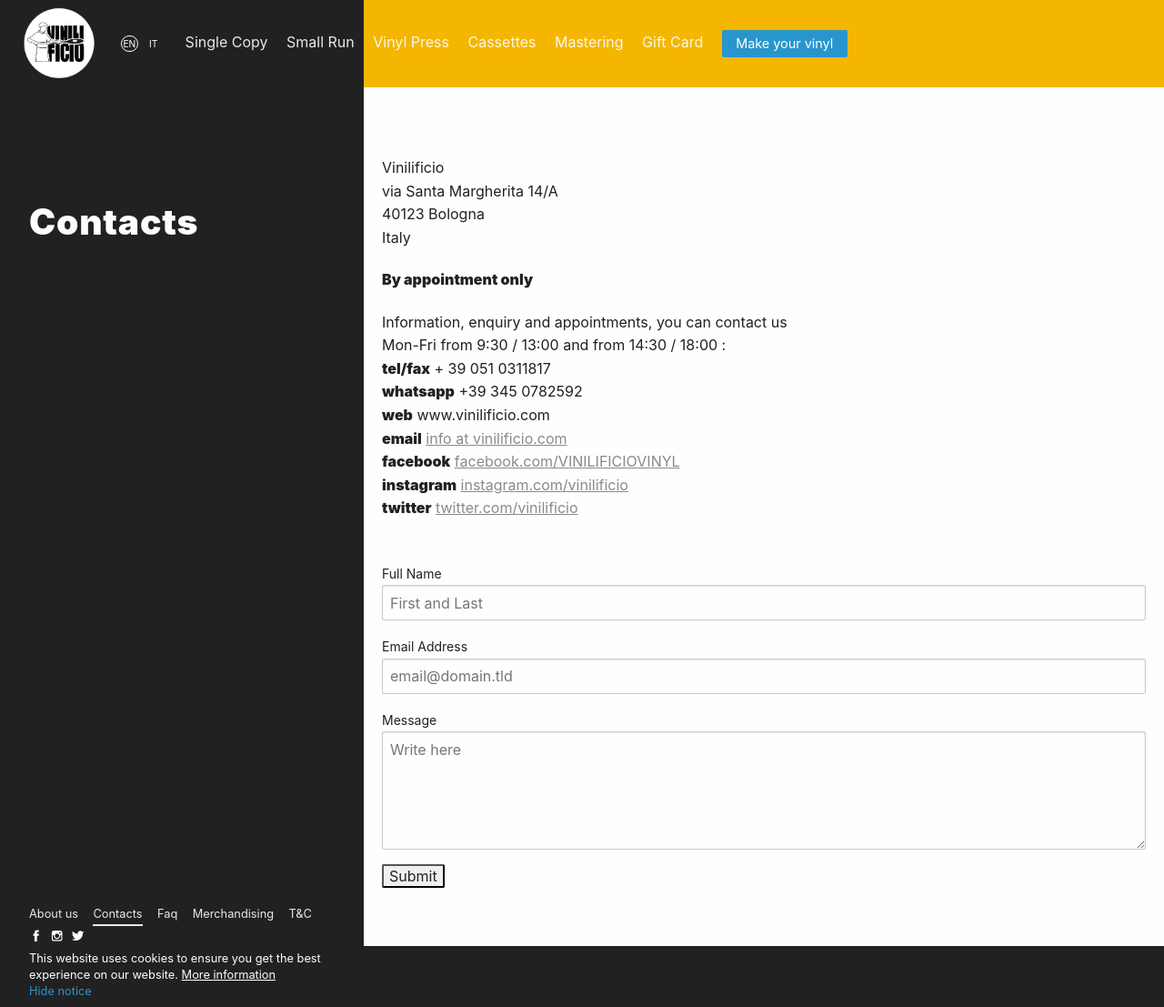
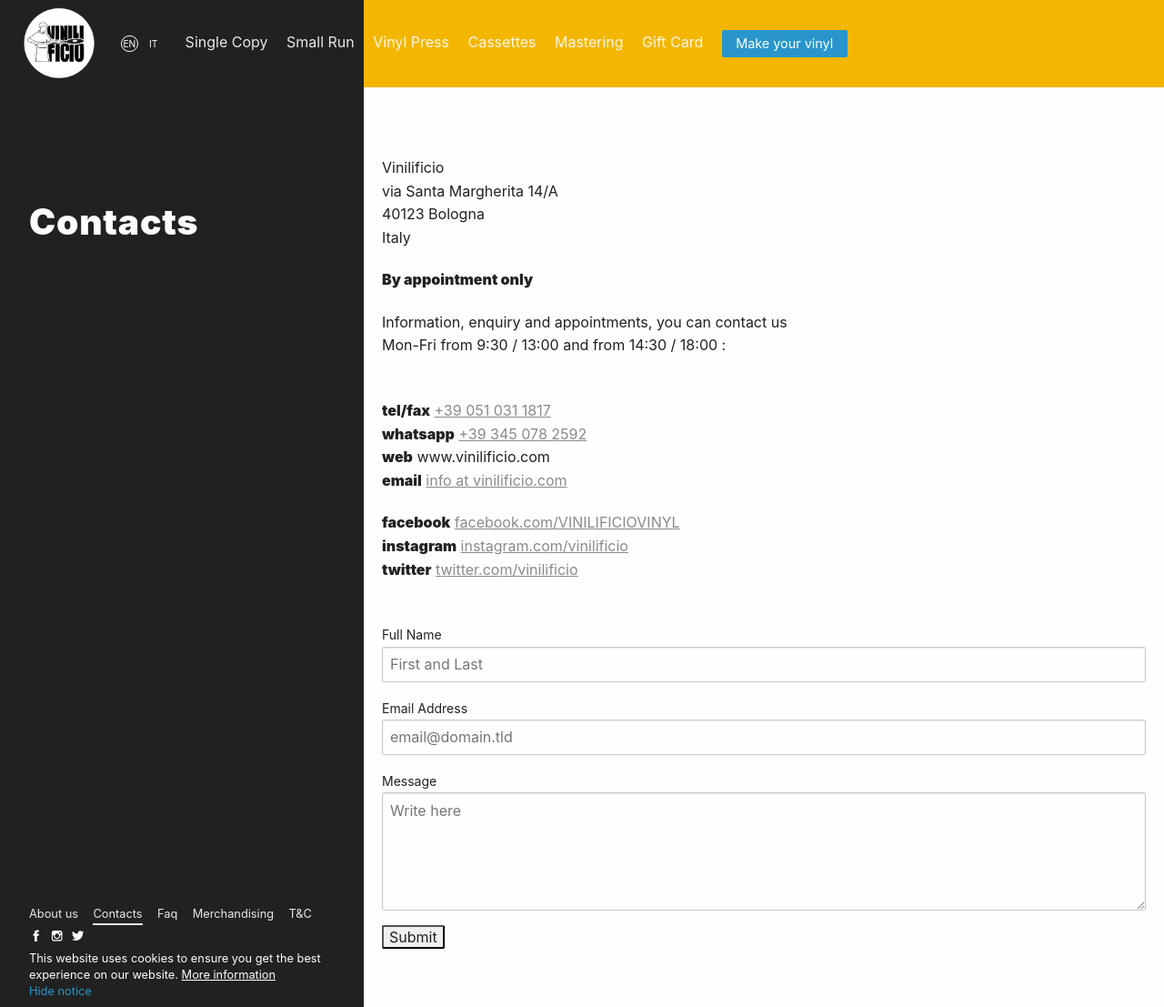
Before and after one commit to Vinilificio/vinilificio.com, a Jekyll site: the page built from en/contacts.md, in a window 1280 px wide and 1107 px high. Shown: the whole window at 91% size. Built offline with Jekyll 4.4.1, drawn with Linux system fonts in a browser that asks for light colours; nearby versions of some CDN libraries; comment, search, counter and statistics services are not loaded.

Commit message:
aggiornato con codice di andrea chiga

```diff
--- a/en/contacts.md
+++ b/en/contacts.md
@@ -14,11 +14,13 @@
 
 __By appointment only__
 
-Information, enquiry and appointments, you can contact us Mon-Fri from 9:30 / 13:00 and from 14:30 / 18:00 :<br>
-__tel/fax__ + 39 051 0311817<br>
-__whatsapp__ +39 345 0782592<br>
+Information, enquiry and appointments, you can contact us Mon-Fri from 9:30 / 13:00 and from 14:30 / 18:00 :<br><br>
+
+__tel/fax__ <a href="tel:+390510311817" title="Call the Vinilifico">+39 051 031 1817</a><br>
+__whatsapp__ <a href="https://wa.me/393450782592" title="Chat on WhatsApp with the Vinilificio">+39 345 078 2592</a><br>
 __web__ www.vinilificio.com<br>
-__email__ <a href="mailto:info@vinilificio.com">info at vinilificio.com</a><br>
+__email__ <a href="mailto:info@vinilificio.com" title="Send an email to the Vinilificio">info at vinilificio.com</a><br>
+
 __facebook__ [facebook.com/VINILIFICIOVINYL](http://www.facebook.com/VINILIFICIOVINYL)<br>
 __instagram__ [instagram.com/vinilificio](http://instagram.com/vinilificio)<br>
 __twitter__ [twitter.com/vinilificio](http://www.twitter.com/vinilificio)
```
